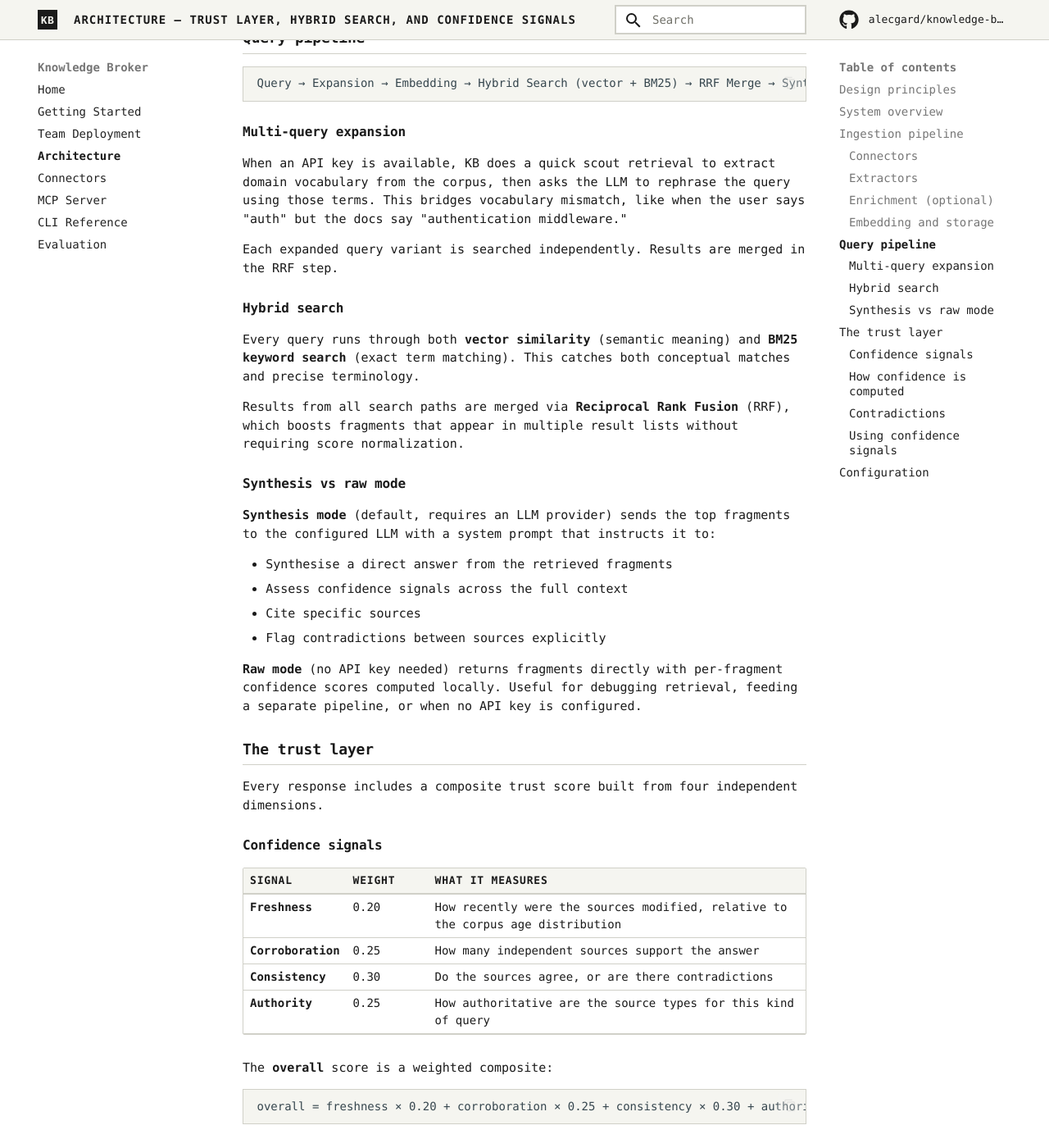
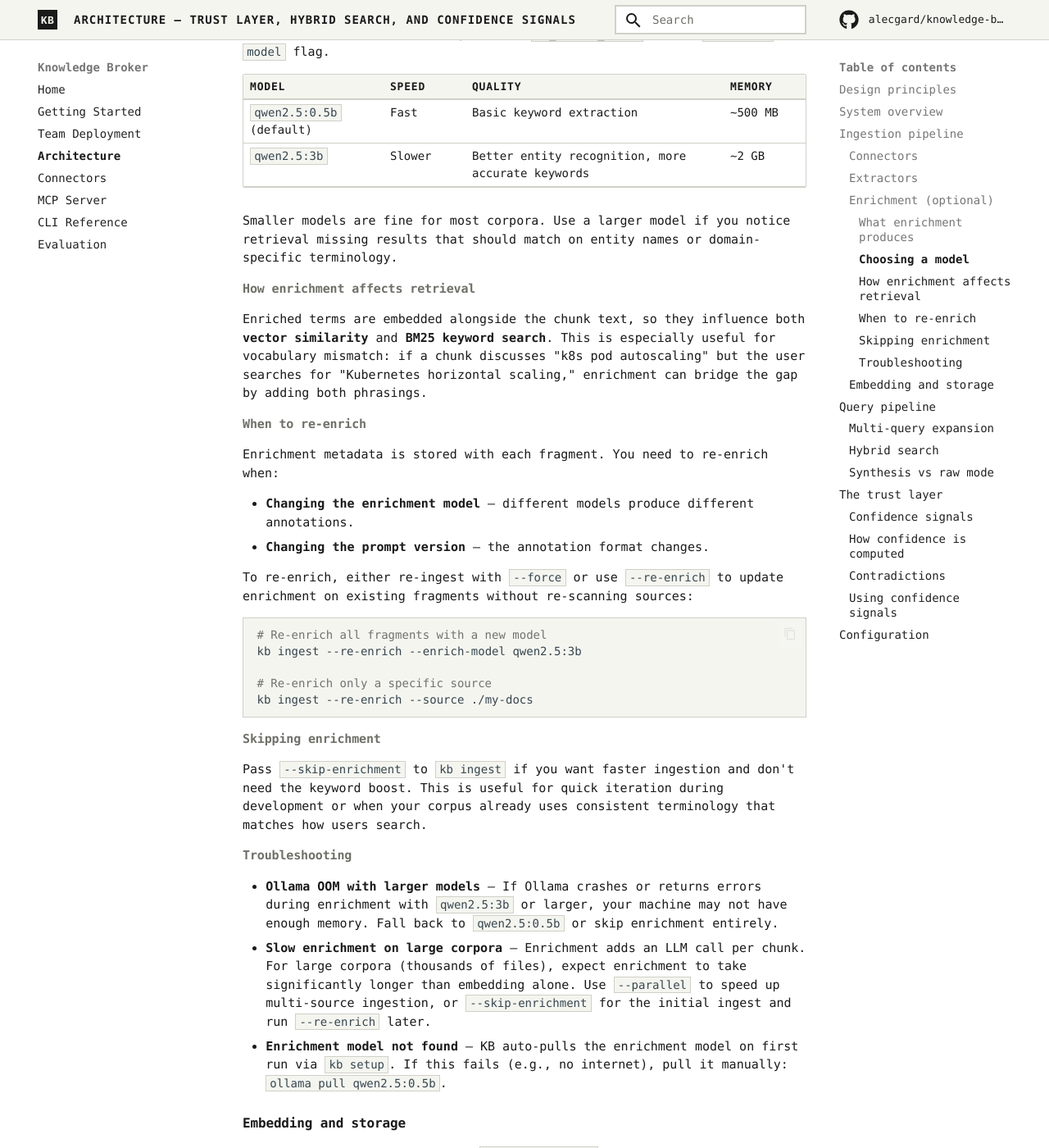
Before and after one commit to alecgard/knowledge-broker, an MkDocs documentation site: the page built from docs/architecture.md, in a window 1280 px wide and 1400 px high, scrolled down 2910 px. Shown: the whole window at 82% size. Built offline with MkDocs 1.6.1 and Material for MkDocs 9.7.7, drawn with Linux system fonts in a browser that asks for light colours; comment, search, counter and statistics services are not loaded; some of the changed text lies outside the part shown.

Commit message:
Docs: document chunk enrichment usage and configuration (#13)
* Docs: document chunk enrichment usage and configuration (fixes #8)

- Expand enrichment section in architecture.md with model choices,
  prompt versions, re-enrichment workflow, and troubleshooting
- Add missing ingest flags to CLI reference: --skip-enrichment,
  --enrich-model, --prompt-version, --re-enrich, --force, --parallel

Co-Authored-By: Claude Opus 4.6 (1M context) <noreply@anthropic.com>

* Update docs/architecture.md

---------

Co-authored-by: Claude Opus 4.6 (1M context) <noreply@anthropic.com>

````diff
--- a/docs/architecture.md
+++ b/docs/architecture.md
@@ -115,6 +115,53 @@ A small local LLM (`qwen2.5:0.5b` by default) runs over each chunk with a slidin
 
 Enrichment runs entirely locally, no external API calls. The enrichment model is pulled automatically on first run.
 
+#### What enrichment produces
+
+The enrichment LLM reads each chunk (plus its neighbors for context) and generates entity names, keywords, and domain terms that are relevant but may not appear verbatim in the text. These annotations are appended to the chunk before embedding. The original chunk text is preserved separately so the raw content is never modified.
+
+#### Choosing a model
+
+The enrichment model is configured via `KB_ENRICH_MODEL` or the `--enrich-model` flag.
+
+| Model | Speed | Quality | Memory |
+|-------|-------|---------|--------|
+| `qwen2.5:0.5b` (default) | Fast | Basic keyword extraction | ~500 MB |
+| `qwen2.5:3b` | Slower | Better entity recognition, more accurate keywords | ~2 GB |
+
+Smaller models are fine for most corpora. Use a larger model if you notice retrieval missing results that should match on entity names or domain-specific terminology.
+
+#### How enrichment affects retrieval
+
+Enriched terms are embedded alongside the chunk text, so they influence both **vector similarity** and **BM25 keyword search**. This is especially useful for vocabulary mismatch: if a chunk discusses "k8s pod autoscaling" but the user searches for "Kubernetes horizontal scaling," enrichment can bridge the gap by adding both phrasings.
+
+
+#### When to re-enrich
+
+Enrichment metadata is stored with each fragment. You need to re-enrich when:
+
+- **Changing the enrichment model** — different models produce different annotations.
+- **Changing the prompt version** — the annotation format changes.
+
+To re-enrich, either re-ingest with `--force` or use `--re-enrich` to update enrichment on existing fragments without re-scanning sources:
+
+```bash
+# Re-enrich all fragments with a new model
+kb ingest --re-enrich --enrich-model qwen2.5:3b
+
+# Re-enrich only a specific source
+kb ingest --re-enrich --source ./my-docs
+```
+
+#### Skipping enrichment
+
+Pass `--skip-enrichment` to `kb ingest` if you want faster ingestion and don't need the keyword boost. This is useful for quick iteration during development or when your corpus already uses consistent terminology that matches how users search.
+
+#### Troubleshooting
+
+- **Ollama OOM with larger models** — If Ollama crashes or returns errors during enrichment with `qwen2.5:3b` or larger, your machine may not have enough memory. Fall back to `qwen2.5:0.5b` or skip enrichment entirely.
+- **Slow enrichment on large corpora** — Enrichment adds an LLM call per chunk. For large corpora (thousands of files), expect enrichment to take significantly longer than embedding alone. Use `--parallel` to speed up multi-source ingestion, or `--skip-enrichment` for the initial ingest and run `--re-enrich` later.
+- **Enrichment model not found** — KB auto-pulls the enrichment model on first run via `kb setup`. If this fails (e.g., no internet), pull it manually: `ollama pull qwen2.5:0.5b`.
+
 ### Embedding and storage
 
 Each chunk is embedded locally (`nomic-embed-text` by default, 768 dimensions). Vectors are stored in **sqlite-vec** for similarity search. The raw text is also indexed in an **FTS5** table for BM25 keyword search.
````
Also changed, not shown: docs/cli.md (+7 -0 lines).
